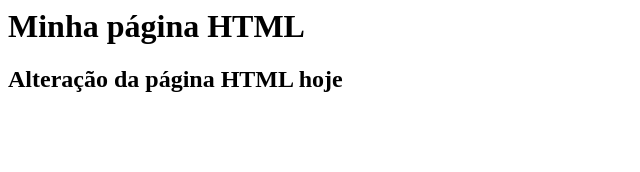
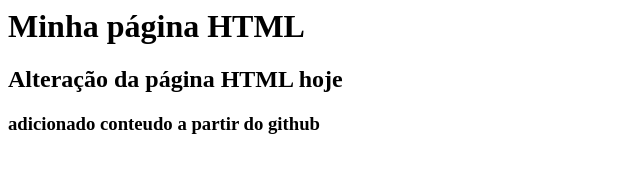
Before and after one commit to lizgoiabeira/gama-no-github, a plain HTML site: page index.html in a window 1280 px wide. Shown: the whole page, without its empty margins (0-640 px from the left). Drawn offline with Linux system fonts and the light colour scheme.

Commit message:
atualicação a partir do github

```diff
--- a/index.html
+++ b/index.html
@@ -1,6 +1,7 @@
 <html>
     <body>
     	<h1> Minha página HTML</h1>
-       <h2> Alteração da página HTML hoje</h2>
+            <h2> Alteração da página HTML hoje</h2>
+                <h3> adicionado conteudo a partir do github</h3>
     </body>
 </html>
```
